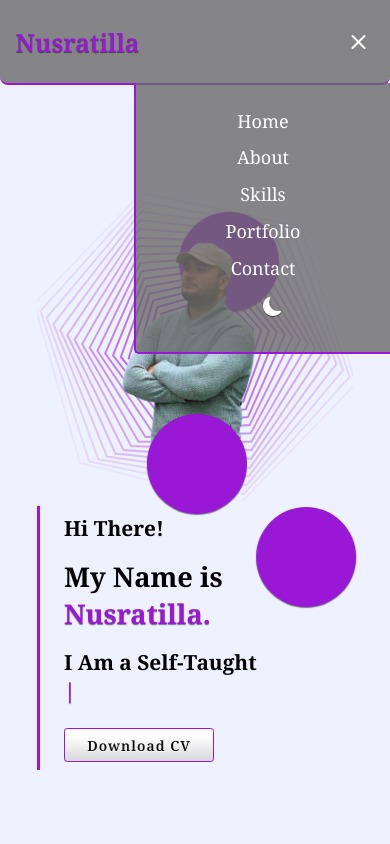
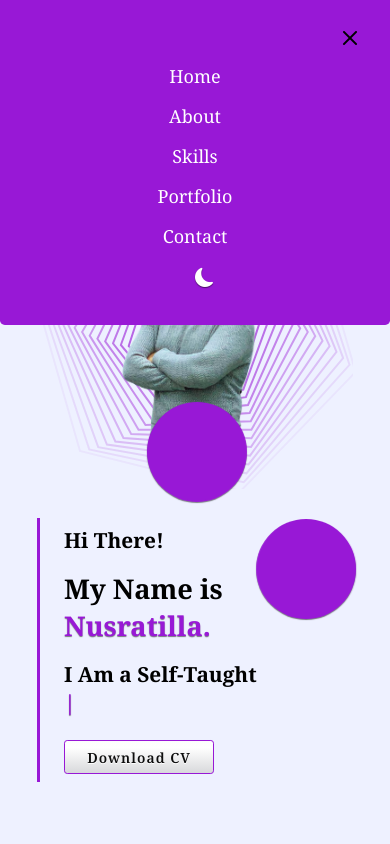
Before and after one commit to Nusratilla/MyPortfolio, a plain HTML site: page index.html in a window 390 px wide. Both pictures are taken after a click on the icon 358 px from the left and 41 px from the top of the page. Shown: the top 844 px of the page. Drawn offline with nearby package versions, Linux system fonts and the light colour scheme.

Commit message:
link del

```diff
--- a/css/app.css
+++ b/css/app.css
@@ -75,6 +75,12 @@ section {
   align-items: center;
   max-width: 1920px;
 }
+@media screen and (min-width: 1048px) {
+  section {
+    margin-left: auto;
+    margin-right: auto;
+  }
+}
 span {
   color: var(--secondary-color);
   text-shadow: 0 1px 1px var(--shadow-color-opacity);
@@ -145,6 +151,14 @@ span {
   cursor: pointer;
   display: none;
 }
+#menu-close-icon {
+  position: absolute;
+  top: 1rem;
+  right: 1.5rem;
+  color: var(--font-color);
+  font-size: 2rem;
+  display: none;
+}
 @media (max-width: 954px) {
   .menubar {
     padding: 1.25rem 4%;
@@ -154,28 +168,36 @@ span {
   #menu-icon {
     display: block;
   }
+  #menu-close-icon {
+    display: block;
+  }
   .navbar {
-    position: fixed;
-    top: 100%;
-    right: -16rem;
-    width: 16rem;
+    position: absolute;
+    top: -400%;
+    left: 0;
+    width: 100%;
     font-size: 1rem;
-    padding: 0.8rem 2%;
-    border-radius: 0 0 0 0.3rem;
-    background: var(--menu-color);
+    border-radius: 0 0 0.3rem 0.3rem;
+    background: var(--secondary-color);
     border-bottom: 2px solid var(--secondary-color);
-    border-left: 2px solid var(--secondary-color);
     padding-bottom: 2rem;
+    padding-top: 3rem;
     text-align: center;
     transition: 0.6s ease-in-out;
   }
   .navbar.active {
     display: block;
-    right: 0;
+    top: 0;
   }
   .navbar a {
     display: block;
-    margin: 0.8rem 0;
+    margin: 1rem 0;
+  }
+  .navbar a:hover {
+    color: var(--accent-color);
+  }
+  .navbar #icon-moon:hover {
+    color: var(--accent-color);
   }
 }
 /* --------------- Hero Section --------------- */
@@ -325,6 +347,7 @@ span {
   }
   .cols1 {
     max-width: 35rem;
+    margin-bottom: 1.5rem;
   }
 }
 /* ----------About section---------- */
--- a/index.html
+++ b/index.html
@@ -26,12 +26,13 @@
         <i class="bi bi-list" id="menu-icon"></i>
 
         <nav class="navbar">
-          <a href="#header">Home</a>
-          <a href="#about">About</a>
-          <a href="#skill">Skills</a>
-          <a href="#portfolio">Portfolio</a>
-          <a href="#contact">Contact</a>
+          <a class="nav-link" href="#header">Home</a>
+          <a class="nav-link" href="#about">About</a>
+          <a class="nav-link" href="#skill">Skills</a>
+          <a class="nav-link" href="#portfolio">Portfolio</a>
+          <a class="nav-link" href="#contact">Contact</a>
           <i class="bi bi-moon-fill" id="icon-moon"></i>
+          <i class="bi bi-x" id="menu-close-icon"></i>
         </nav>
       </div>
     </section>
--- a/js/app.js
+++ b/js/app.js
@@ -1,40 +1,47 @@
-window.addEventListener('DOMContentLoaded', () => {
+window.addEventListener("DOMContentLoaded", () => {
   //--------------- Menu Bar ---------------
-    const menuIcon = document.querySelector('#menu-icon');
-    const navbar = document.querySelector('.navbar');
+  const menuIcon = document.querySelector("#menu-icon");
+  const navbar = document.querySelector(".navbar");
+  const closeIcon = document.querySelector("#menu-close-icon");
+  const navAnc = document.querySelectorAll(".nav-link");
 
-    menuIcon.addEventListener('click', () => {
-        menuIcon.classList.toggle('bi-x');
-        navbar.classList.toggle('active');
+  menuIcon.addEventListener("click", () => {
+    navbar.classList.add("active");
   });
+
+  function linkAction() {
+    navbar.classList.remove("active");
+  }
+  navAnc.forEach((l) => l.addEventListener("click", linkAction));
+  closeIcon.addEventListener("click", linkAction);
 
   // ---------------Dark Theme---------------
 
-    const iconMoon = document.querySelector('#icon-moon')
-    const darkMode = localStorage.getItem('darkMode')
+  const iconMoon = document.querySelector("#icon-moon");
+  const darkMode = localStorage.getItem("darkMode");
 
-    if (darkMode) document.body.classList.add(darkMode)
+  if (darkMode) document.body.classList.add(darkMode);
 
-    iconMoon.addEventListener('click', () => {
-        document.body.classList.toggle('dark-theme');
-        iconMoon.classList.toggle('bi-sun-fill');
-        if (document.body.classList.contains('dark-theme')) {
-            localStorage.setItem('darkMode', 'dark-theme')
+  iconMoon.addEventListener("click", () => {
+    document.body.classList.toggle("dark-theme");
+    iconMoon.classList.toggle("bi-sun-fill");
+    if (document.body.classList.contains("dark-theme")) {
+      localStorage.setItem("darkMode", "dark-theme");
     } else {
-            localStorage.removeItem('darkMode')
+      localStorage.removeItem("darkMode");
     }
   });
 
   // ---------------typed animation---------------
-    const typed = new Typed('.name-input', {
-        strings: ['Front-End Web Developer', 'Web Designer'],
+  const typed = new Typed(".name-input", {
+    strings: ["Front-End Web Developer", "Web Designer"],
     typeSpeed: 80,
     backSpeed: 60,
-        loop: true
-    })
+    loop: true,
+  });
 
   // ---------------skills---------------
-    let skillHTML = '';
+  let skillHTML = "";
 
   skillsDb.forEach((skill) => {
     skillHTML += `
@@ -49,9 +56,6 @@ window.addEventListener('DOMContentLoaded', () => {
             <div class="skill-anm-bl2"></div>
         </div>
     `;
-    })
-    document.querySelector('.skill-wrapper').innerHTML = skillHTML;
-
-
-
   });
+  document.querySelector(".skill-wrapper").innerHTML = skillHTML;
+});
```
Lines whose indentation alone changed are shown as unchanged.
